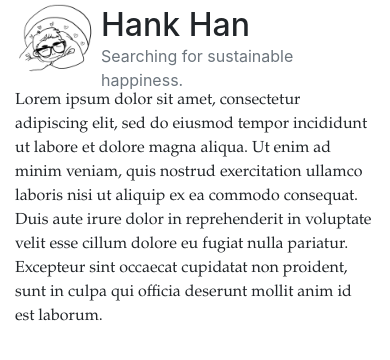
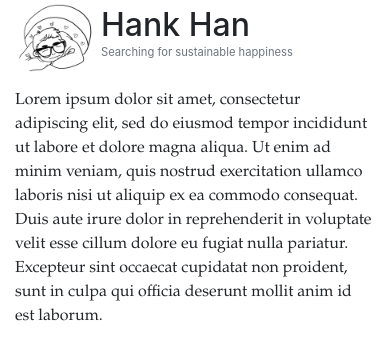
Before and after one commit to jkface/jkface.github.io, a Jekyll site: the page built from index.html, in a window 390 px wide. Shown: the top 360 px of the page. Built offline with Jekyll 4.4.1, drawn with Linux system fonts in a browser that asks for light colours.

Commit message:
make header description smaller on small display

```diff
--- a/_layouts/default.html
+++ b/_layouts/default.html
@@ -22,7 +22,7 @@
         <h1><a href="/">Hank Han</a></h1>
       </div>
       <div class="description">
-        Searching for sustainable happiness.
+        Searching for sustainable happiness
       </div>
     </div>
 
--- a/css/main.css
+++ b/css/main.css
@@ -53,6 +53,7 @@
 
   .header .description {
     color: #6c757d;
+    font-size: 0.7rem;
   }
 }
 
```
